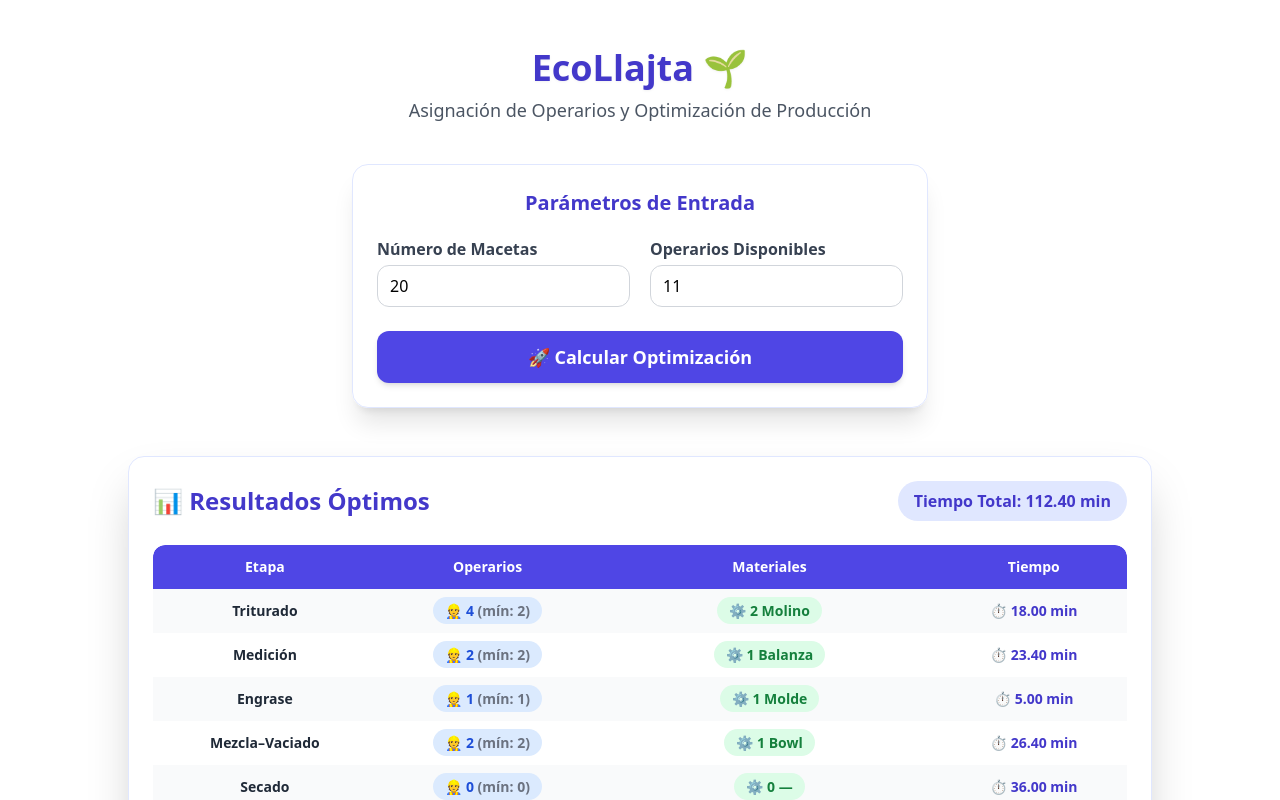
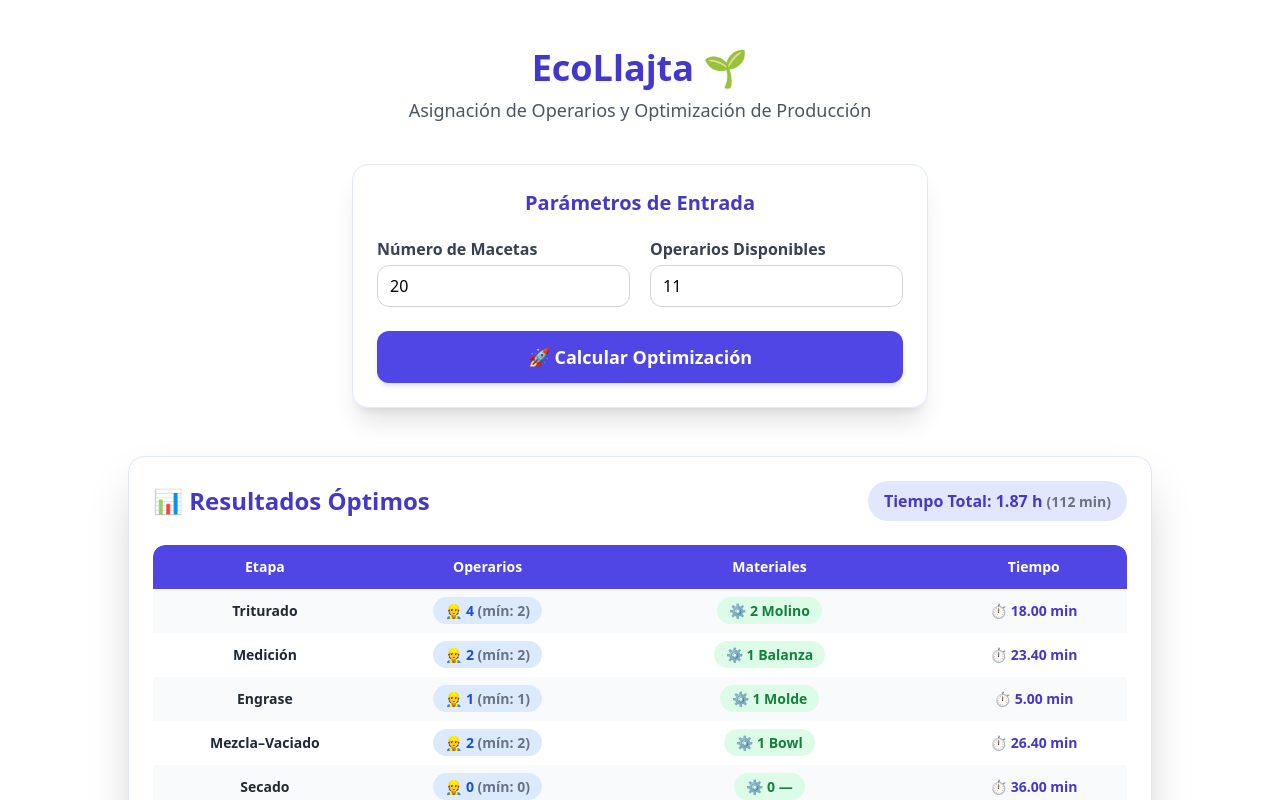
Before and after one commit to alfredoronald/ecollajta, a React (Vite) app: page / in a window 1280 px wide. Both pictures are taken after a click on the button "🚀 Calcular Optimización". Shown: the top 800 px of the page. Built offline with nearby package versions, Linux system fonts and the light colour scheme.

Commit message:
fix time total in hours

```diff
--- a/src/App.tsx
+++ b/src/App.tsx
@@ -114,8 +114,13 @@ export default function App() {
             </h2>
 
             <span className="mt-3 sm:mt-0 px-4 py-2 rounded-full bg-indigo-100 text-indigo-700 font-bold">
-              Tiempo Total: {result.totalTime.toFixed(2)} min
-            </span>
+  Tiempo Total:{" "}
+  {(result.totalTime / 60).toFixed(2)} h{" "}
+  <span className="text-gray-500 text-sm">
+    ({result.totalTime.toFixed(0)} min)
+  </span>
+</span>
+
           </div>
 
           {/* Tabla */}
--- a/src/model/optimizer.ts
+++ b/src/model/optimizer.ts
@@ -14,7 +14,7 @@ export function optimizeEcoLlajta(macetas: number, totalWorkers: number) {
   let stages = [
     {
       name: "Triturado",
-      baseTime: 36,
+      baseTime: 1.8 * macetas,
       minWorkers: 2,
       workersPerEquip: 2,
       equip: 1,
```
